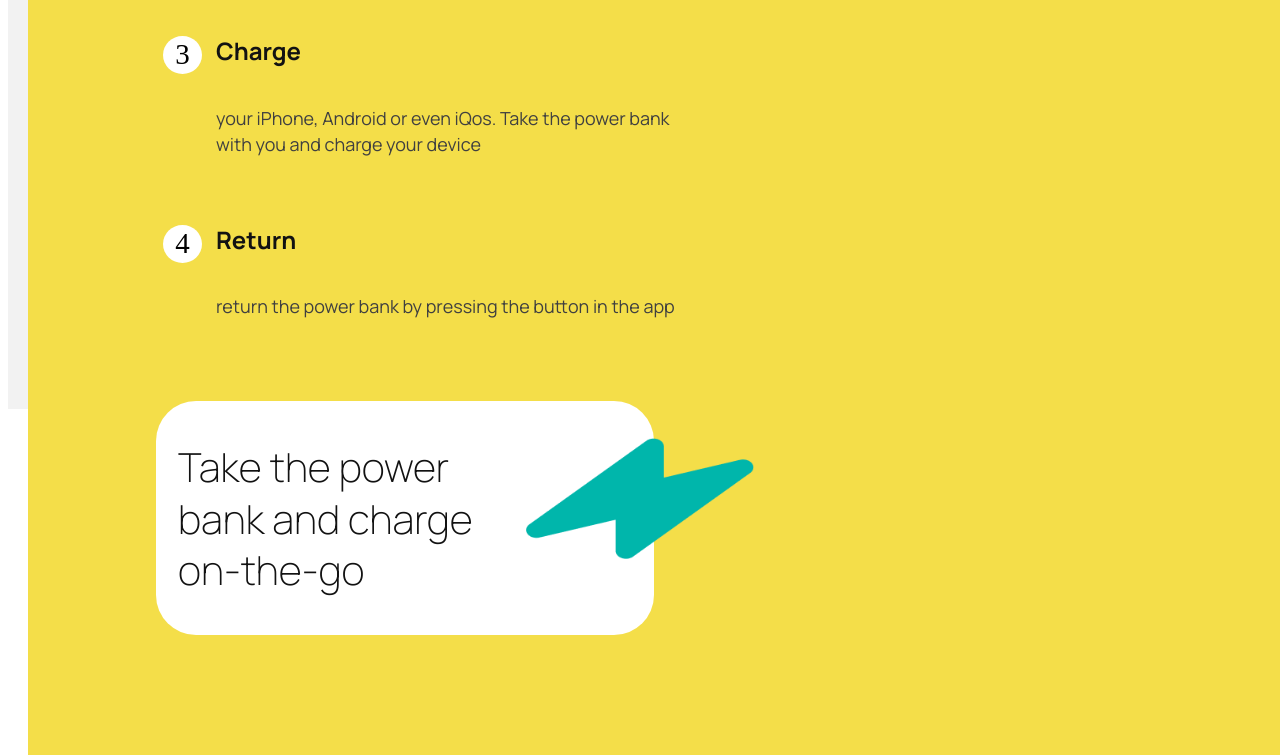
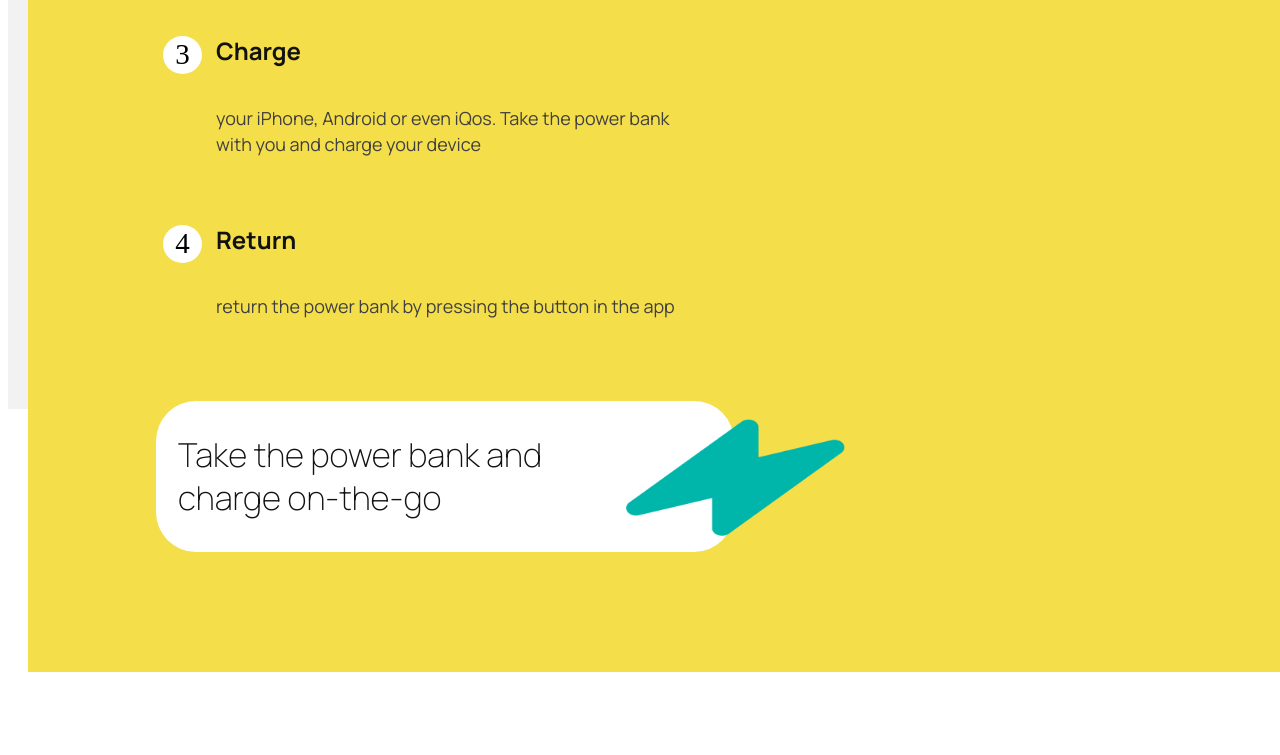
Before and after one commit to Dastanmakers/m, a plain HTML site: page index.html in a window 1280 px wide. Shown: the part 1929-2684 px from the top of the page. After the commit the page ends 2601 px from the top, so only its background shows below. Drawn offline with Linux system fonts and the light colour scheme.

Commit message:
first commit

```diff
--- a/css/style.css
+++ b/css/style.css
@@ -27,6 +27,10 @@ margin-left: 70px;
 margin-right: auto;
 }
 /* Ссылка на другую страницу */
+.for>a{
+    text-decoration: none;
+    color: #000;
+}
 .navbar {
 display: flex;
 column-gap: 16px;
@@ -198,7 +202,7 @@ header {
     background-color: #FFF;
     border-radius: 40px;
     padding: 0 22px;
-    width: 45%;
+    width: 53%;
     display: flex;
     flex-direction: column;
     align-items: flex-start;
@@ -206,14 +210,14 @@ header {
 }
 .menu-footer_title {
     width: 80%;
-    font-size: 40px;
+    font-size: 33px;
     font-weight: 300;
     line-height: 128%;
 }
 .menu-block_img {
     position: absolute;
-    width: 228px;
-    height: 120.291px;
-    right: -100px;
-    top: 37px;
+    width: 219px;
+    height: 116.291px;
+    right: -111px;
+    top: 18px;
 }
--- a/index.html
+++ b/index.html
@@ -19,7 +19,7 @@
               <img src="./img/Full.png" alt="">
   <!-- Навигационная панель -->
             <ul class="navbar">
-              <li><a href="#">For bussines</a></li>
+              <li class="for"><a href="#">For bussines</a></li>
             </ul>
           </nav>
         </header>
```
